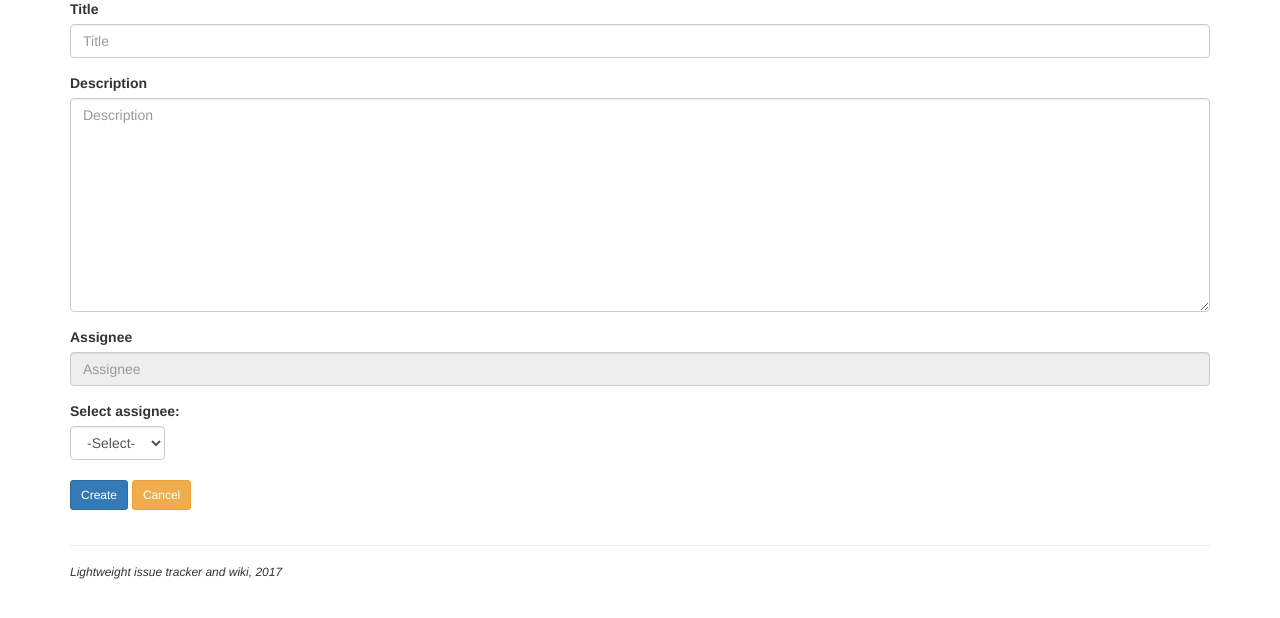
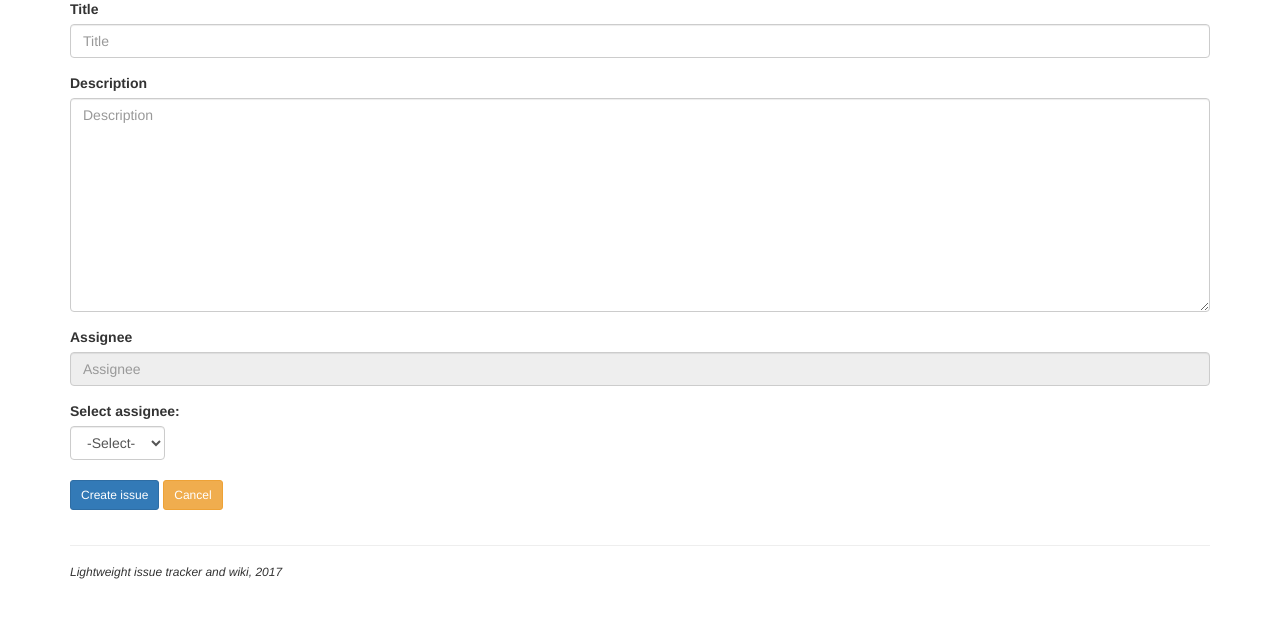
Before and after one commit to dmitryhusev/diaryProject, a Django app: page /tracker/add/issue/ in a window 1280 px wide. Shown: the part 43-661 px from the top of the page. Run offline with Django 3.2, Linux system fonts and the light colour scheme; some libraries are stand-ins or nearby versions.

Commit message:
changed Create issue button

```diff
--- a/tracker/templates/add_issue.html
+++ b/tracker/templates/add_issue.html
@@ -17,7 +17,7 @@
             <option class="input-sm">{{user.email}}</option>
             {%endfor%}
             </select><br>
-            <button class="btn btn-primary btn-sm" name="submit">Create</button>
+            <button class="btn btn-primary btn-sm" name="submit">Create issue</button>
             <a href="{%url 'tracker:issues'%}" class="btn btn-warning btn-sm" name="exit">Cancel</a>
         </div>
     </form>
```
